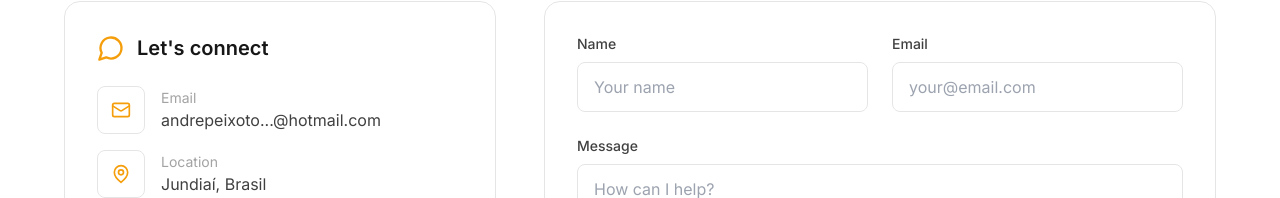
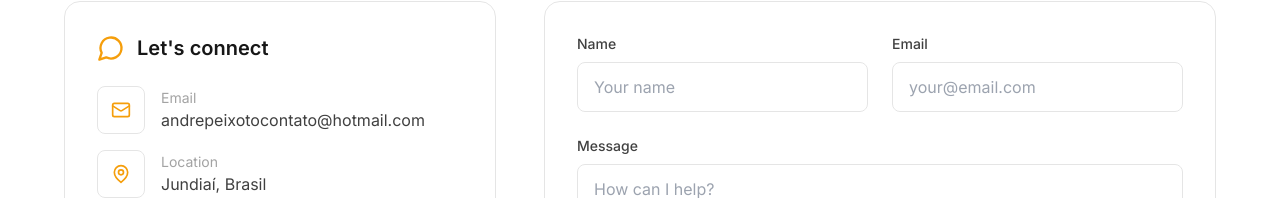
Before and after one commit to Andre-peixoto-lopes/portfolio2026, a React (Vite) app: page / in a window 1280 px wide. Shown: the part 5715-5913 px from the top of the page. Built offline with nearby package versions, Linux system fonts and the light colour scheme.

Commit message:
Email responsivo - abreviado em mobile, completo em desktop

```diff
--- a/src/components/Contact.tsx
+++ b/src/components/Contact.tsx
@@ -28,25 +28,29 @@ const Contact = () => {
     {
       icon: Mail,
       label: 'Email',
-      value: 'andrepeixoto...@hotmail.com',
+      value: 'andrepeixotocontato@hotmail.com',
+      valueMobile: 'andrepeixoto...@hotmail.com',
       href: 'mailto:andrepeixotocontato@hotmail.com',
     },
     {
       icon: MapPin,
       label: t.contact.location,
       value: 'Jundiaí, Brasil',
+      valueMobile: null,
       href: null,
     },
     {
       icon: Linkedin,
       label: 'LinkedIn',
       value: 'andré-peixoto-lopes',
+      valueMobile: null,
       href: 'https://www.linkedin.com/in/andr%C3%A9-peixoto-lopes',
     },
     {
       icon: Github,
       label: 'GitHub',
       value: 'Andre-peixoto-lopes',
+      valueMobile: null,
       href: 'https://github.com/Andre-peixoto-lopes',
     },
   ]
@@ -118,7 +122,15 @@ const Contact = () => {
                             rel="noopener noreferrer"
                             className="text-dark-700 dark:text-dark-200 hover:text-primary-500 transition-colors block truncate text-sm sm:text-base"
                           >
-                            {info.value}
+                            {/* Email abreviado em mobile, completo em desktop */}
+                            {info.valueMobile ? (
+                              <>
+                                <span className="sm:hidden">{info.valueMobile}</span>
+                                <span className="hidden sm:inline">{info.value}</span>
+                              </>
+                            ) : (
+                              info.value
+                            )}
                           </a>
                         ) : (
                           <p className="text-dark-700 dark:text-dark-200 truncate text-sm sm:text-base">{info.value}</p>
```
